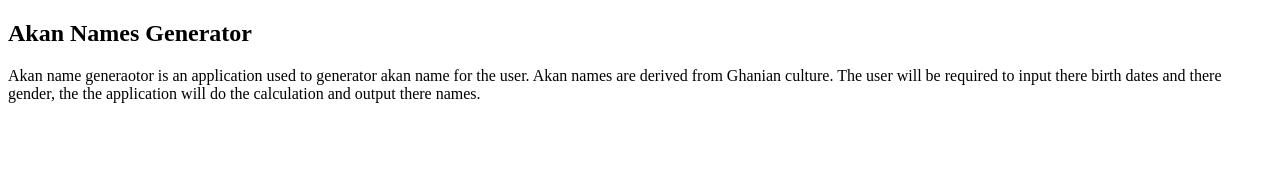
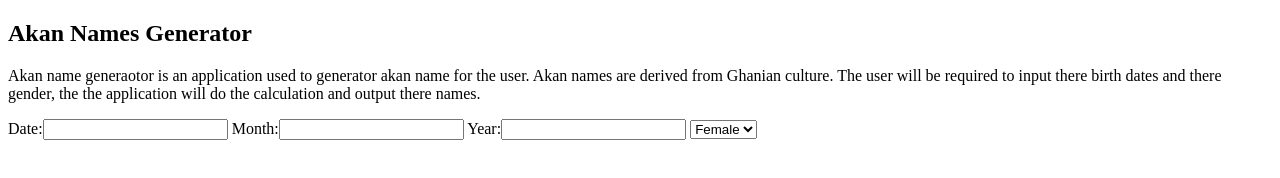
Before and after one commit to daisyarusey/Akhan-name-generator, a plain HTML site: page index.html in a window 1280 px wide. Drawn offline with Linux system fonts and the light colour scheme.

Commit message:
Create form>

```diff
--- a/index.html
+++ b/index.html
@@ -10,6 +10,15 @@
   <divclass="container">
     <h2>Akan Names Generator</h2>
       <p>Akan name generaotor is an application used to generator akan name for the user. Akan names are derived from Ghanian culture. The user will be required to input there birth dates and there gender, the the application will do the calculation and output there names.</p>
+      <form id="theform">
+        Date:<input type="number" id="date">
+        Month:<input type="number" id="month">
+        Year:<input type="number" id="year">
+        <select id="gender">
+            <option value="female">Female</option>
+            <option value="male">Male</option>
+            </select>
+      </form>
   </div>
 
 </body>
```
